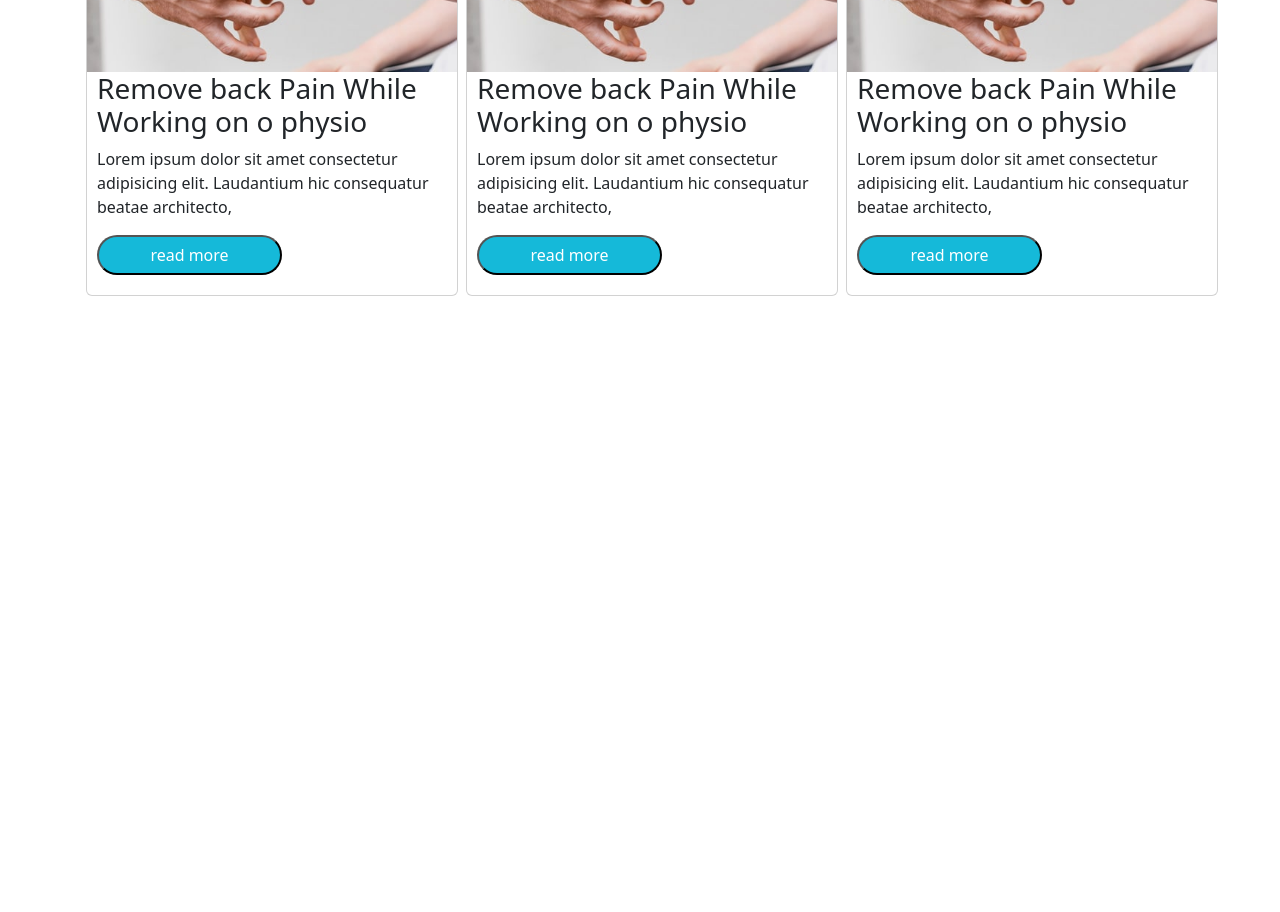
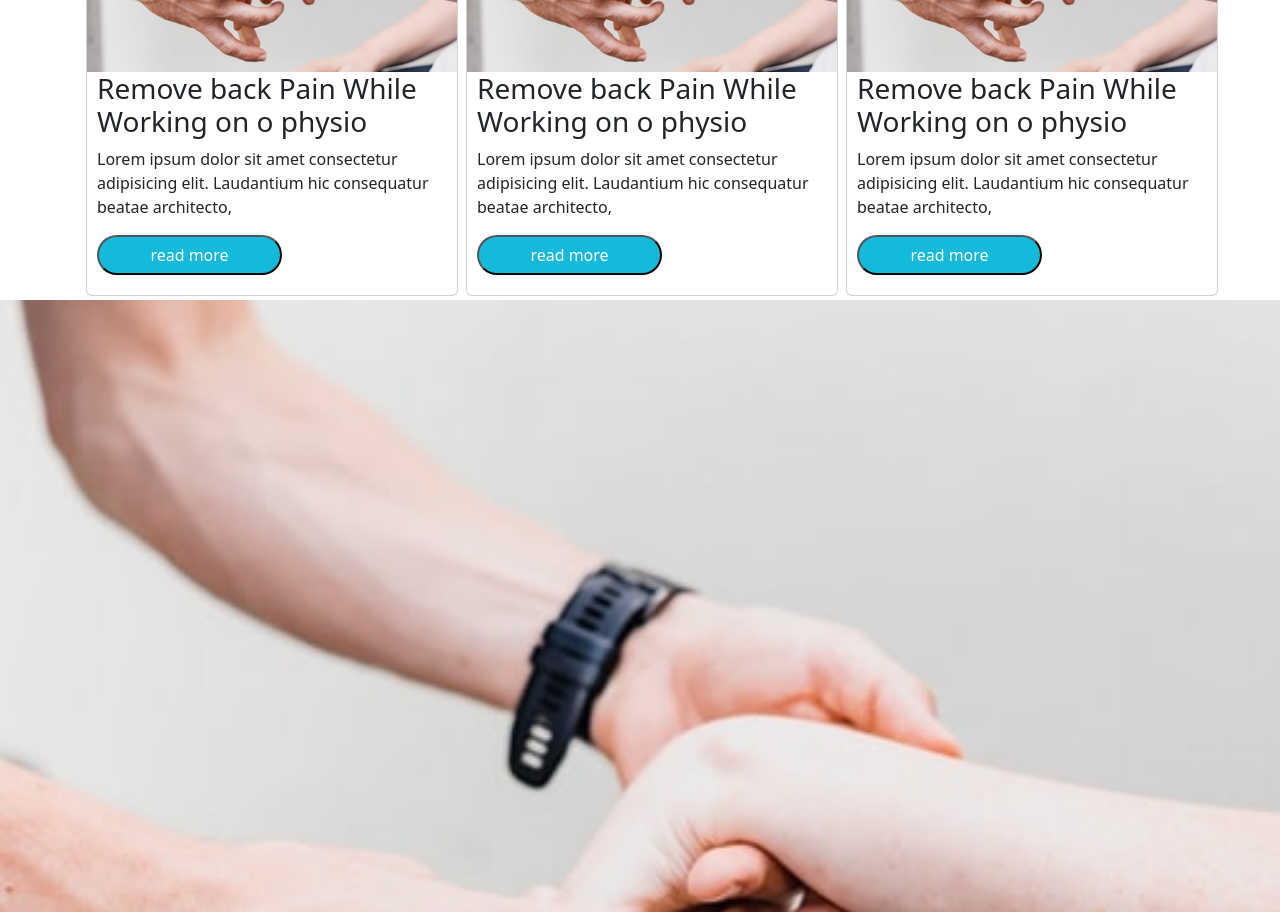
Before and after one commit to snehit5773/ss123456, a plain HTML site: page index.html in a window 1280 px wide. Shown: the part 5101-6013 px from the top of the page. Before the commit the page ends 5401 px from the top, so only its background shows below. Drawn offline with nearby package versions, Linux system fonts and the light colour scheme.

Commit message:
Update index.html

```diff
--- a/index.html
+++ b/index.html
@@ -420,6 +420,8 @@
                     </div>
                 </div>
         </div>
+
+         <img src="img/blog-1.jpg" alt="" width="100%">
     </section>
 
 
```
